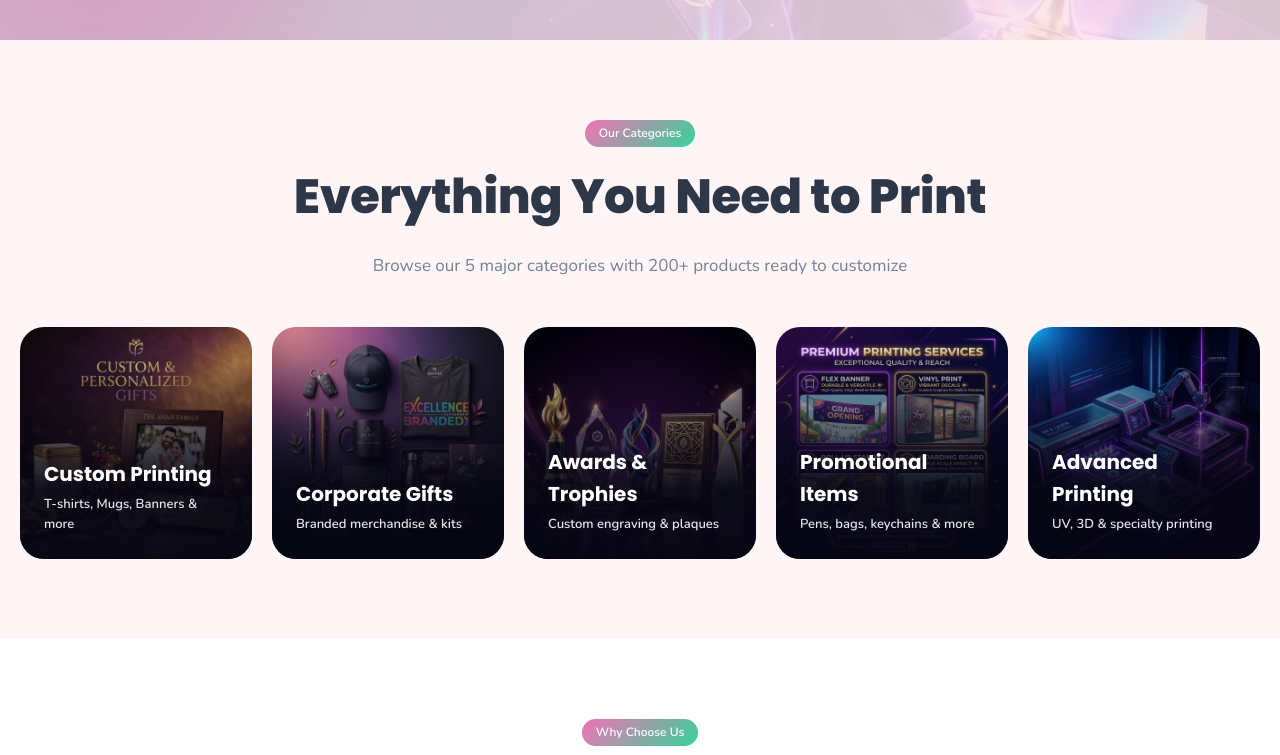
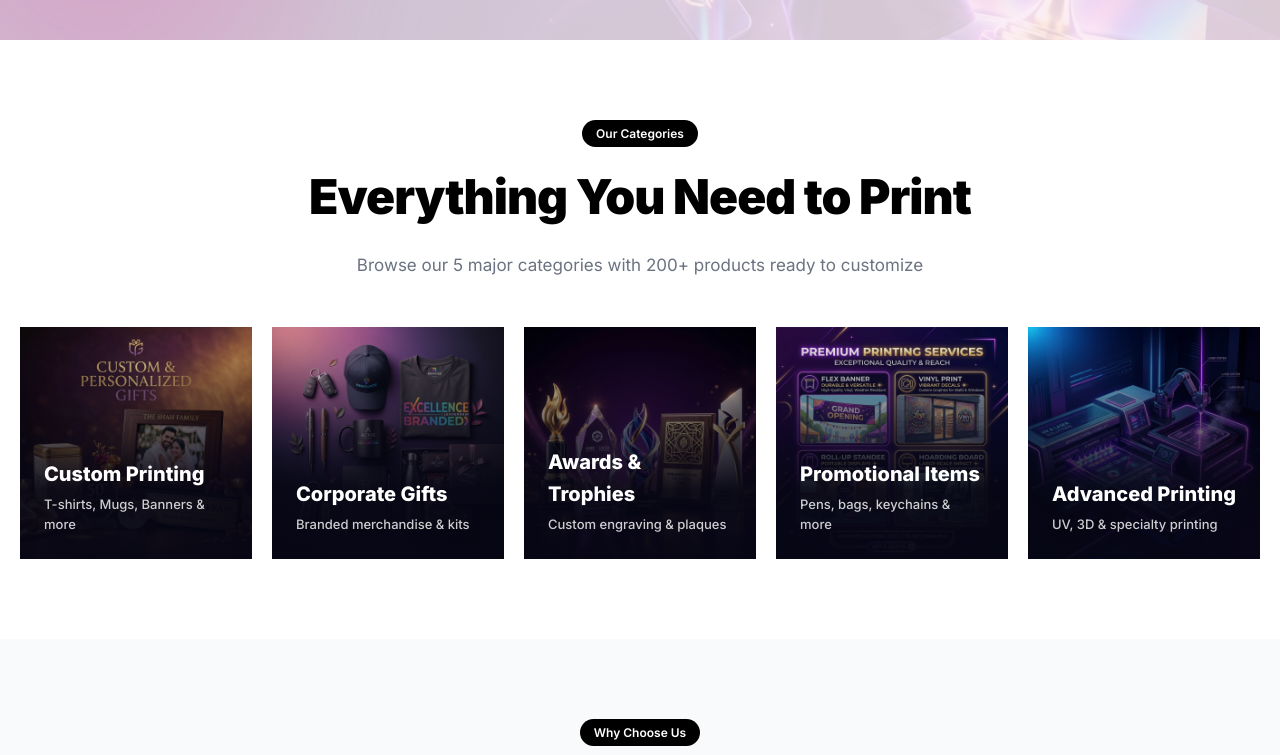
Before and after one commit to HardikAg18/giftsnprint-web, a website: page public/index.html in a window 1280 px wide. Shown: the part 828-1583 px from the top of the page. Drawn offline with nearby package versions, Linux system fonts and the light colour scheme; no server answers.

Commit message:
Revert "Apply Option 4: Creative Pastel Theme"
This reverts commit cb586991116e66b895386c2c7f2991e72e33d5d9.

```diff
--- a/public/admin/css/admin.css
+++ b/public/admin/css/admin.css
@@ -1,35 +1,29 @@
-@import url('https://fonts.googleapis.com/css2?family=Nunito:wght@400;600;700;800&family=Poppins:wght@400;500;600;700;800;900&display=swap');
+/* Admin Dashboard CSS — GiftsNPrint */
+@import url('https://fonts.googleapis.com/css2?family=Inter:wght@300;400;500;600;700;800&display=swap');
 
 :root {
-  --bg: #FFF5F7;
+  --bg: #F9FAFB;
   --surface: #FFFFFF;
-  --surface2: #FFE4E6;
-  --primary: #2D3748;
-  --primary-light: #4A5568;
-  --primary-dark: #1A202C;
-  --accent: #F472B6;
-  --accent-dark: #DB2777;
+  --surface2: #F3F4F6;
+  --primary: #000000;
+  --primary-light: #374151;
+  --primary-dark: #000000;
+  --accent: #10B981;
+  --accent-dark: #059669;
   --danger: #EF4444;
-  --success: #34D399;
-  --warning: #FBBF24;
-  --text: #4A5568;
-  --text-muted: #718096;
-  --border: #FCE7F3;
-  --shadow: 0 10px 30px rgba(244, 114, 182, 0.12);
-  --radius: 16px;
   --success: #10B981;
   --warning: #F59E0B;
-  --text: #4C0519;
-  --text-muted: #9D174D;
-  --border: #FBCFE8;
-  --shadow: 0 10px 30px rgba(219, 39, 119, 0.1);
-  --radius: 20px;
+  --text: #111827;
+  --text-muted: #6B7280;
+  --border: #E5E7EB;
+  --shadow: 0 4px 6px -1px rgba(0, 0, 0, 0.1), 0 2px 4px -1px rgba(0, 0, 0, 0.06);
+  --radius: 6px;
   --sidebar-w: 260px;
 }
 
 *,*::before,*::after{box-sizing:border-box;margin:0;padding:0}
 html{scroll-behavior:smooth}
-body{font-family:'Nunito',sans-serif;background:var(--bg);color:var(--text);display:flex;min-height:100vh;overflow-x:hidden}
+body{font-family:'Inter',sans-serif;background:var(--bg);color:var(--text);display:flex;min-height:100vh;overflow-x:hidden}
 a{text-decoration:none;color:inherit}
 img{max-width:100%;height:auto}
 ::-webkit-scrollbar{width:5px}
@@ -38,7 +32,7 @@ img{max-width:100%;height:auto}
 
 /* Sidebar */
 .sidebar{width:var(--sidebar-w);background:var(--surface);border-right:1px solid var(--border);position:fixed;top:0;left:0;bottom:0;display:flex;flex-direction:column;z-index:200;transition:.3s}
-.sidebar-logo{font-family:'Poppins',sans-serif;font-size:20px;font-weight:800;color:var(--primary);padding:24px;border-bottom:1px solid var(--border);display:flex;align-items:center;gap:12px;letter-spacing:-0.5px}
+.sidebar-logo{font-family:'Inter',sans-serif;font-size:20px;font-weight:800;color:var(--primary);padding:24px;border-bottom:1px solid var(--border);display:flex;align-items:center;gap:12px;letter-spacing:-0.5px}
 .sidebar-logo i{color:var(--accent)}
 .sidebar-nav{flex:1;overflow-y:auto;padding:16px 12px}
 .nav-group-label{font-size:10px;font-weight:700;text-transform:uppercase;letter-spacing:1px;color:var(--text-muted);padding:16px 8px 8px;opacity:.6}
@@ -58,7 +52,7 @@ img{max-width:100%;height:auto}
 
 /* Top Bar */
 .topbar{background:var(--surface);border-bottom:1px solid var(--border);padding:14px 28px;display:flex;align-items:center;justify-content:space-between;position:sticky;top:0;z-index:100}
-.topbar-title{font-family:'Poppins',sans-serif;font-size:18px;font-weight:700}
+.topbar-title{font-family:'Inter',sans-serif;font-size:18px;font-weight:700}
 .topbar-actions{display:flex;align-items:center;gap:12px}
 .topbar-btn{width:38px;height:38px;background:var(--surface2);border:1px solid var(--border);border-radius:8px;display:flex;align-items:center;justify-content:center;cursor:pointer;color:var(--text-muted);font-size:15px;transition:.2s}
 .topbar-btn:hover{background:var(--primary);border-color:var(--primary);color:#fff}
@@ -75,9 +69,9 @@ img{max-width:100%;height:auto}
 .stat-icon.gold{background:rgba(245,158,11,0.2);color:var(--accent)}
 .stat-icon.green{background:rgba(16,185,129,0.2);color:var(--green)}
 .stat-icon.pink{background:rgba(236,72,153,0.2);color:var(--pink)}
-.page-header h1{font-family:'Poppins',sans-serif;font-size:24px;font-weight:800;color:var(--primary);letter-spacing:-0.5px}
+.page-header h1{font-family:'Inter',sans-serif;font-size:24px;font-weight:800;color:var(--primary);letter-spacing:-0.5px}
 .page-header p{color:var(--text-muted);font-size:14px;margin-top:4px}
-.stat-value{font-family:'Poppins',sans-serif;font-size:28px;font-weight:800;margin-bottom:4px}
+.stat-value{font-family:'Inter',sans-serif;font-size:28px;font-weight:800;margin-bottom:4px}
 .stat-label{font-size:13px;color:var(--text-muted);margin-bottom:8px}
 .stat-change{font-size:12px;font-weight:600}
 .stat-change.up{color:var(--green)}
--- a/public/css/style.css
+++ b/public/css/style.css
@@ -1,27 +1,27 @@
-@import url('https://fonts.googleapis.com/css2?family=Nunito:wght@400;600;700;800&family=Poppins:wght@400;500;600;700;800;900&display=swap');
+@import url('https://fonts.googleapis.com/css2?family=Inter:wght@300;400;500;600;700;800;900&display=swap');
 
 :root {
-  --bg: #FFF5F7;
-  --surface: #FFFFFF;
-  --surface2: #FFE4E6;
-  --primary: #2D3748;
-  --primary-light: #4A5568;
-  --primary-dark: #1A202C;
-  --accent: #F472B6;
-  --accent-dark: #DB2777;
-  --pink: #FBCFE8;
-  --text: #4A5568;
-  --text-muted: #718096;
-  --border: #FCE7F3;
-  --grad: linear-gradient(135deg, #F472B6, #34D399);
-  --grad-gold: linear-gradient(135deg, #F472B6, #FBBF24);
-  --shadow: 0 10px 30px rgba(244, 114, 182, 0.12);
-  --radius: 24px;
+  --bg: #FFFFFF;
+  --surface: #F9FAFB;
+  --surface2: #F3F4F6;
+  --primary: #000000;
+  --primary-light: #374151;
+  --primary-dark: #000000;
+  --accent: #10B981;
+  --accent-dark: #059669;
+  --pink: #E5E7EB;
+  --text: #111827;
+  --text-muted: #6B7280;
+  --border: #E5E7EB;
+  --grad: #000000;
+  --grad-gold: #10B981;
+  --shadow: 0 4px 20px rgba(0, 0, 0, 0.05);
+  --radius: 0px;
 }
 
 *,*::before,*::after{box-sizing:border-box;margin:0;padding:0}
 html{scroll-behavior:smooth}
-body{font-family:'Nunito',sans-serif;background:var(--bg);color:var(--text);line-height:1.6;overflow-x:hidden}
+body{font-family:'Inter',sans-serif;background:var(--bg);color:var(--text);overflow-x:hidden;line-height:1.6}
 img{max-width:100%;height:auto}
 a{text-decoration:none;color:inherit}
 
@@ -33,7 +33,7 @@ a{text-decoration:none;color:inherit}
 /* Utility */
 .container{max-width:1280px;margin:0 auto;padding:0 20px}
 .section{padding:80px 0}
-.section-title{font-family:'Poppins',sans-serif;font-size:clamp(28px,4vw,48px);font-weight:800;letter-spacing:-0.5px;margin-bottom:16px;color:var(--primary)}
+.section-title{font-family:'Inter',sans-serif;font-size:clamp(28px,4vw,48px);font-weight:900;letter-spacing:-1px;margin-bottom:16px;color:var(--primary)}
 .section-sub{color:var(--text-muted);font-size:17px;max-width:600px;margin:0 auto 48px}
 .text-center{text-align:center}
 .flex{display:flex;align-items:center}
@@ -58,8 +58,8 @@ a{text-decoration:none;color:inherit}
 .navbar.scrolled{background:rgba(6,6,20,0.95);backdrop-filter:blur(20px);border-bottom:1px solid var(--border);padding:10px 0}
 .navbar .container{display:flex;align-items:center;justify-content:space-between}
 .logo{display:flex;align-items:center;gap:12px}
-.logo-text{font-family:'Poppins',sans-serif;font-size:24px;font-weight:800;letter-spacing:-0.5px;color:var(--primary)}
-.logo-sub{font-size:10px;color:var(--accent);letter-spacing:1px;text-transform:uppercase;font-weight:700}
+.logo-text{font-family:'Inter',sans-serif;font-size:24px;font-weight:900;letter-spacing:-1px;color:var(--primary)}
+.logo-sub{font-size:10px;color:var(--text-muted);letter-spacing:1px;text-transform:uppercase}
 .nav-links{display:flex;align-items:center;gap:4px;list-style:none}
 .nav-links a{padding:8px 14px;border-radius:8px;color:var(--text-muted);font-size:14px;font-weight:500;transition:.3s}
 .nav-links a:hover,.nav-links a.active{color:var(--text);background:var(--border)}
@@ -86,13 +86,13 @@ a{text-decoration:none;color:inherit}
 .hero-content{position:relative;z-index:1;max-width:680px}
 .hero-badge{display:inline-flex;align-items:center;gap:8px;background:rgba(124,58,237,0.2);border:1px solid var(--border);padding:8px 18px;border-radius:50px;font-size:13px;font-weight:600;color:var(--primary-light);margin-bottom:24px}
 .hero-badge span{display:inline-block;width:8px;height:8px;background:var(--accent);border-radius:50%;animation:pulse 2s infinite}
-.hero h1{font-family:'Poppins',sans-serif;font-size:clamp(36px,5.5vw,68px);font-weight:800;letter-spacing:-1px;line-height:1.2;margin-bottom:20px;color:var(--primary)}
+.hero h1{font-family:'Inter',sans-serif;font-size:clamp(36px,5.5vw,68px);font-weight:900;letter-spacing:-2px;line-height:1.1;margin-bottom:20px;color:var(--primary)}
 .hero h1 span{color:var(--accent)}
 .hero p{font-size:18px;color:var(--text-muted);margin-bottom:36px;max-width:560px}
 .hero-btns{display:flex;gap:16px;flex-wrap:wrap}
 .hero-stats{display:flex;gap:40px;margin-top:48px;flex-wrap:wrap}
-.hero-stat .num{font-family:'Poppins',sans-serif;font-size:32px;font-weight:800;letter-spacing:-0.5px;color:var(--primary)}
-.hero-stat .label{font-size:13px;color:var(--text-muted);font-weight:700;text-transform:uppercase;letter-spacing:1px}
+.hero-stat .num{font-family:'Inter',sans-serif;font-size:32px;font-weight:900;letter-spacing:-1px;color:var(--primary)}
+.hero-stat .label{font-size:13px;color:var(--text-muted;font-weight:600;text-transform:uppercase;letter-spacing:1px)}
 .hero-right{position:relative;z-index:1}
 
 /* Cards */
@@ -104,8 +104,8 @@ a{text-decoration:none;color:inherit}
 .card-category{font-size:11px;font-weight:600;color:var(--primary-light);text-transform:uppercase;letter-spacing:1px;margin-bottom:8px}
 .card-title{font-size:16px;font-weight:700;margin-bottom:8px;color:var(--text)}
 .card-desc{font-size:13px;color:var(--text-muted);margin-bottom:16px;display:-webkit-box;-webkit-line-clamp:2;-webkit-box-orient:vertical;overflow:hidden}
-.card-price{font-family:'Poppins',sans-serif;font-size:20px;font-weight:700;color:var(--primary)}
-.card-price .old{font-size:14px;color:var(--text-muted);text-decoration:line-through;margin-left:8px;font-weight:600}
+.card-price{font-family:'Inter',sans-serif;font-size:20px;font-weight:800;color:var(--primary)}
+.card-price .old{font-size:14px;color:var(--text-muted);text-decoration:line-through;margin-left:8px;font-weight:500}
 .card-footer{padding:16px 20px;border-top:1px solid var(--border);display:flex;align-items:center;justify-content:space-between}
 .rating{display:flex;align-items:center;gap:4px;font-size:13px;color:var(--accent)}
 
@@ -117,8 +117,8 @@ a{text-decoration:none;color:inherit}
 .cat-card:hover .cat-overlay{background:linear-gradient(to top,rgba(124,58,237,0.8) 20%,rgba(6,6,20,0.5))}
 .cat-icon{width:50px;height:50px;background:var(--grad);border-radius:12px;display:flex;align-items:center;justify-content:center;font-size:20px;margin-bottom:12px;transform:translateY(10px);opacity:0;transition:.4s}
 .cat-card:hover .cat-icon{opacity:1;transform:translateY(0)}
-.cat-name{font-family:'Poppins',sans-serif;font-size:20px;font-weight:700;margin-bottom:4px;color:#FFF}
-.cat-count{font-size:13px;color:rgba(255,255,255,0.9);font-weight:600}
+.cat-name{font-family:'Inter',sans-serif;font-size:20px;font-weight:800;margin-bottom:4px;color:#FFF}
+.cat-count{font-size:13px;color:rgba(255,255,255,0.8);font-weight:500}
 
 /* Features/Why Us */
 .feature-grid{display:grid;grid-template-columns:repeat(auto-fit,minmax(220px,1fr));gap:24px}
```
